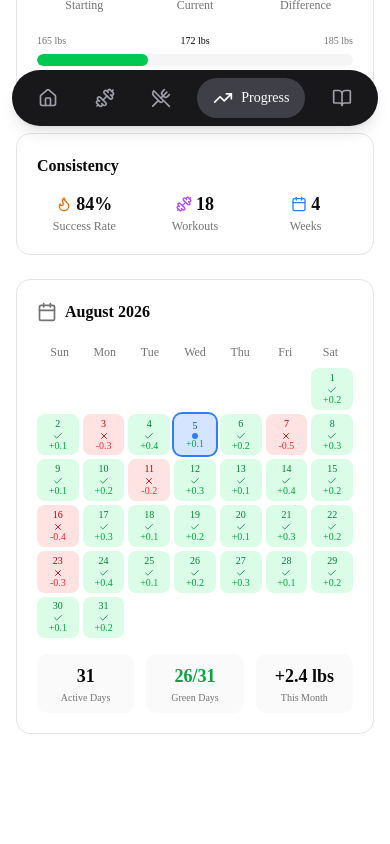
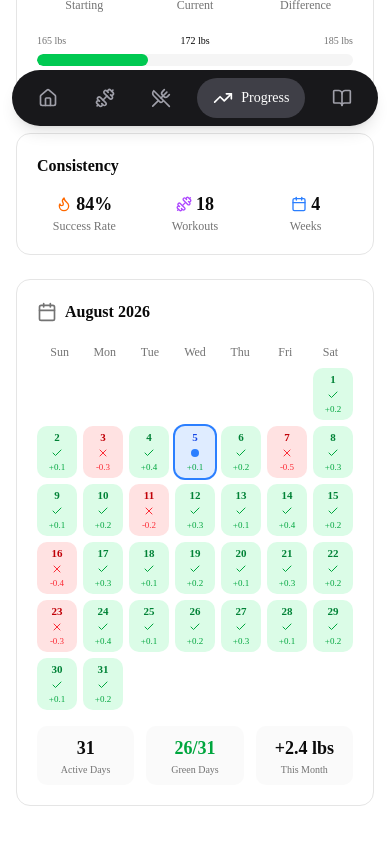
Before and after one commit to Logan1905/ascend-web-app, a Next.js app: page /progress in a window 390 px wide. Shown: the part 702-1546 px from the top of the page. Built offline with nearby package versions, Linux system fonts and the light colour scheme; no server answers.

Commit message:
fix: improve progress calendar spacing and readability on mobile

```diff
--- a/src/app/progress/page.tsx
+++ b/src/app/progress/page.tsx
@@ -368,9 +368,9 @@ export default function ProgressPage() {
         </div>
 
         {/* Calendar grid */}
-        <div className="grid grid-cols-7 gap-1">
+        <div className="grid grid-cols-7 gap-1.5">
           {Array.from({ length: firstDayOfWeek }).map((_, i) => (
-            <div key={`empty-${i}`} className="aspect-square" />
+            <div key={`empty-${i}`} />
           ))}
           {Array.from({ length: daysInMonth }).map((_, i) => {
             const day = i + 1;
@@ -383,30 +383,55 @@ export default function ProgressPage() {
             return (
               <div
                 key={day}
-                className={`flex aspect-square flex-col items-center justify-center gap-0 rounded-md text-[10px] font-medium ${
+                className={`flex flex-col items-center justify-between rounded-lg px-1 py-1.5 sm:py-2 ${
                   isToday
-                    ? "bg-blue-500/20 text-blue-700 ring-2 ring-blue-500 dark:text-blue-300"
+                    ? "bg-blue-500/15 ring-2 ring-blue-500"
                     : dayData?.status === "green"
-                      ? "bg-green-100 text-green-700 dark:bg-green-900/30 dark:text-green-400"
+                      ? "bg-green-100 dark:bg-green-900/30"
                       : dayData?.status === "red"
-                        ? "bg-red-100 text-red-700 dark:bg-red-900/30 dark:text-red-400"
-                        : "text-muted-foreground"
+                        ? "bg-red-100 dark:bg-red-900/30"
+                        : "bg-muted/30"
                 }`}
               >
-                <span className="leading-none">{day}</span>
-                {isToday ? (
-                  <div className="mt-0.5 size-1.5 rounded-full bg-blue-500" />
-                ) : dayData?.status === "green" ? (
-                  <Check className="mt-0.5 size-2.5" />
-                ) : dayData?.status === "red" ? (
-                  <X className="mt-0.5 size-2.5" />
-                ) : null}
-                {wChange !== null && (
+                {/* Day number */}
+                <span
+                  className={`text-[11px] leading-none font-semibold ${
+                    isToday
+                      ? "text-blue-700 dark:text-blue-300"
+                      : dayData?.status === "green"
+                        ? "text-green-700 dark:text-green-400"
+                        : dayData?.status === "red"
+                          ? "text-red-700 dark:text-red-400"
+                          : "text-muted-foreground"
+                  }`}
+                >
+                  {day}
+                </span>
+
+                {/* Status icon */}
+                <div className="my-1">
+                  {isToday ? (
+                    <div className="size-2 rounded-full bg-blue-500" />
+                  ) : dayData?.status === "green" ? (
+                    <Check className="size-3 text-green-600 dark:text-green-400" />
+                  ) : dayData?.status === "red" ? (
+                    <X className="size-3 text-red-500 dark:text-red-400" />
+                  ) : (
+                    <div className="size-3" />
+                  )}
+                </div>
+
+                {/* Weight change */}
+                {wChange !== null ? (
                   <span
-                    className={`leading-none ${(dayData?.weightChange ?? 0) >= 0 ? "text-green-600 dark:text-green-400" : "text-red-500 dark:text-red-400"}`}
+                    className={`text-[9px] leading-none font-medium ${(dayData?.weightChange ?? 0) >= 0 ? "text-green-600 dark:text-green-400" : "text-red-500 dark:text-red-400"}`}
                   >
                     {(dayData?.weightChange ?? 0) >= 0 ? "+" : ""}
                     {wChange}
+                  </span>
+                ) : (
+                  <span className="text-[9px] leading-none text-transparent">
+                    —
                   </span>
                 )}
               </div>
```
